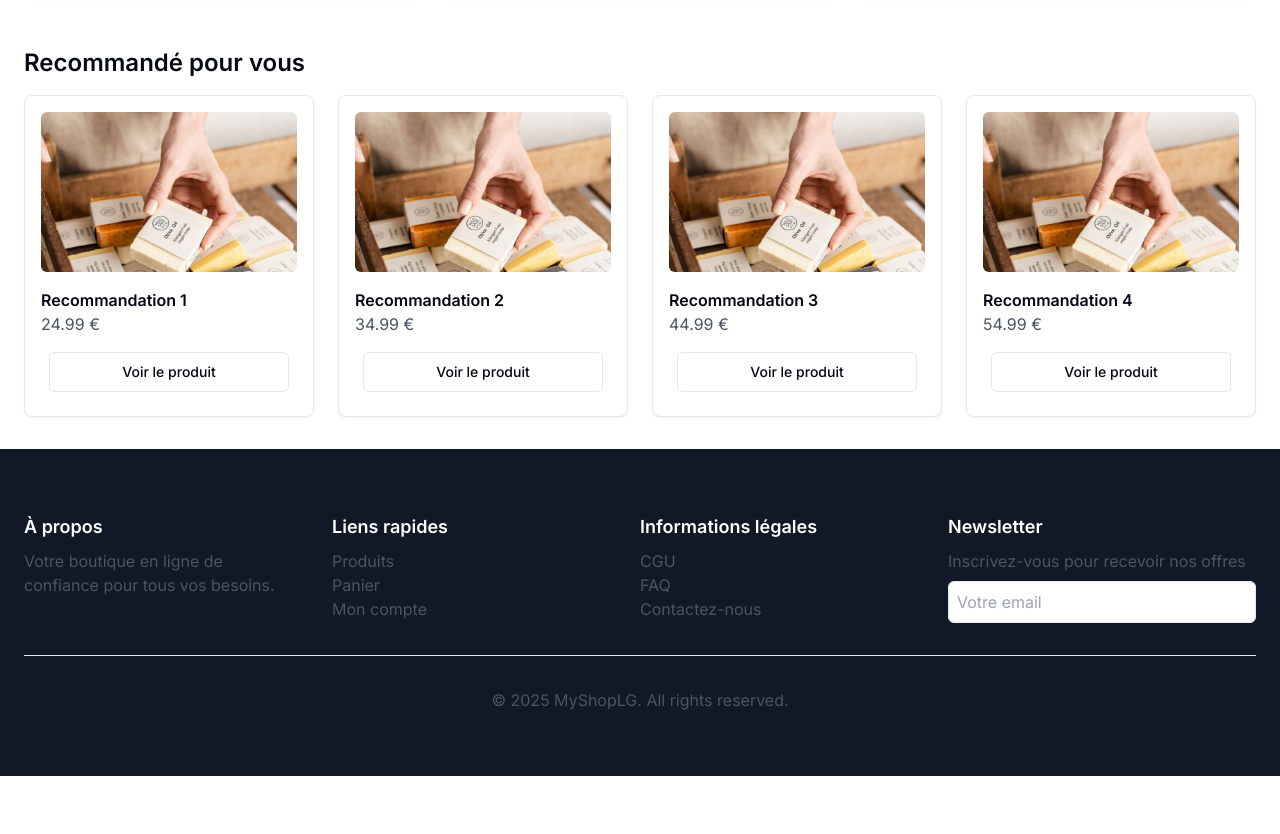
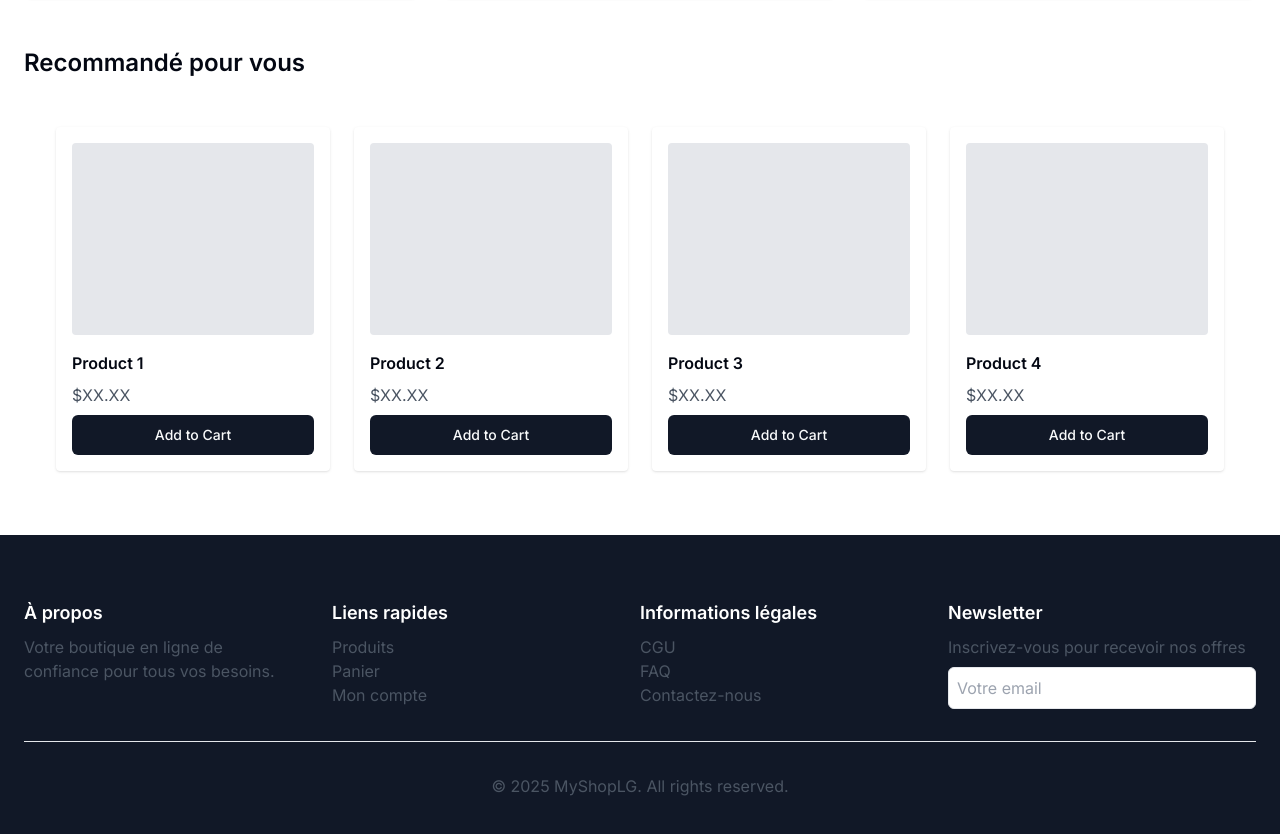
Before and after one commit to AkemiFF/myShopLG, a Next.js app: page / in a window 1280 px wide. Shown: the part 1117-1951 px from the top of the page. Before the commit the page ends 1893 px from the top, so only its background shows below. Built offline with nearby package versions, Linux system fonts and the light colour scheme.

Commit message:
recommendation

```diff
--- a/components/PersonalizedRecommendations.tsx
+++ b/components/PersonalizedRecommendations.tsx
@@ -1,5 +1,3 @@
-import Image from 'next/image'
-import { Card, CardContent, CardFooter } from '@/components/ui/card'
 import { Button } from '@/components/ui/button'
 
 const recommendedProducts = [
@@ -11,27 +9,20 @@ const recommendedProducts = [
 
 export default function PersonalizedRecommendations() {
   return (
-    <div className="grid grid-cols-1 sm:grid-cols-2 md:grid-cols-4 gap-6">
-      {recommendedProducts.map((product) => (
-        <Card key={product.id}>
-          <CardContent className="p-4">
-            <div className="relative h-40 mb-4">
-              <Image
-                src={product.image}
-                alt={product.name}
-                layout="fill"
-                objectFit="cover"
-                className="rounded-md"
-              />
-            </div>
-            <h3 className="text-md font-semibold">{product.name}</h3>
-            <p className="text-gray-600">{product.price.toFixed(2)} €</p>
-          </CardContent>
-          <CardFooter>
-            <Button variant="outline" className="w-full">Voir le produit</Button>
-          </CardFooter>
-        </Card>
-      ))}
-    </div>
+    <main className="container mx-auto py-8">
+
+
+      {/* Featured Products */}
+      <div className="grid grid-cols-1 md:grid-cols-3 lg:grid-cols-4 gap-6">
+        {[1, 2, 3, 4].map((product) => (
+          <div key={product} className="bg-white p-4 rounded shadow">
+            <div className="bg-gray-200 h-48 mb-4 rounded"></div>
+            <h3 className="font-semibold mb-2">Product {product}</h3>
+            <p className="text-gray-600 mb-2">$XX.XX</p>
+            <Button className="w-full">Add to Cart</Button>
+          </div>
+        ))}
+      </div>
+    </main>
   )
 }
```
